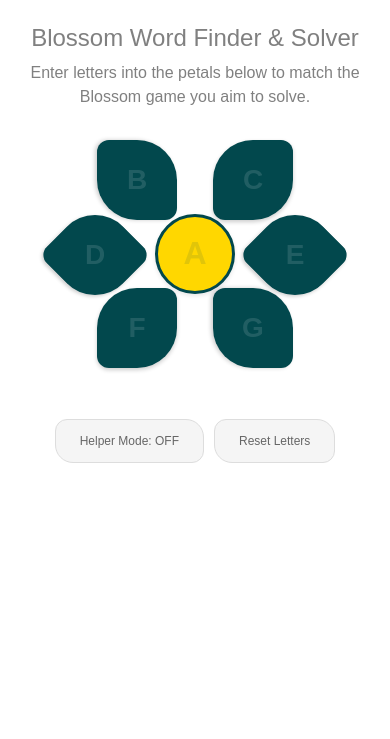
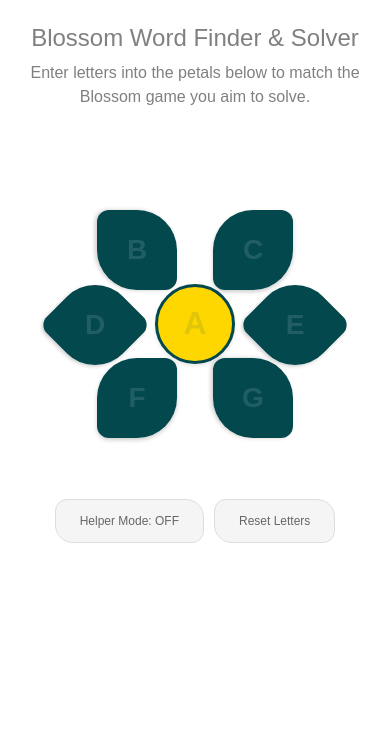
Before and after one commit to applewjr/heroku_apps, a Flask app: template templates/blossom.html in a window 390 px wide. Shown: the part 56-795 px from the top of the page. Run offline with Flask 2, Linux system fonts and the light colour scheme; the template is opened without the code that fills it, so the values that code supplies are empty; parts of the project's set-up code (start-up, migrations or seed data) failed here and were passed over.

Commit message:
Update blossom.html

```diff
--- a/templates/blossom.html
+++ b/templates/blossom.html
@@ -206,14 +206,14 @@ table.blossom-info {
       position: relative;
       width: 400px;
       height: 400px;
-      margin: -70px auto -10px auto;
+      /* margin: -70px auto -10px auto; */
   }
 
   @media (max-width: 480px) {
       .blossom-container {
           width: 350px;
           height: 350px;
-          margin: -70px auto -10px auto;
+          /* margin: -70px auto -10px auto; */
       }
   }
 
```
